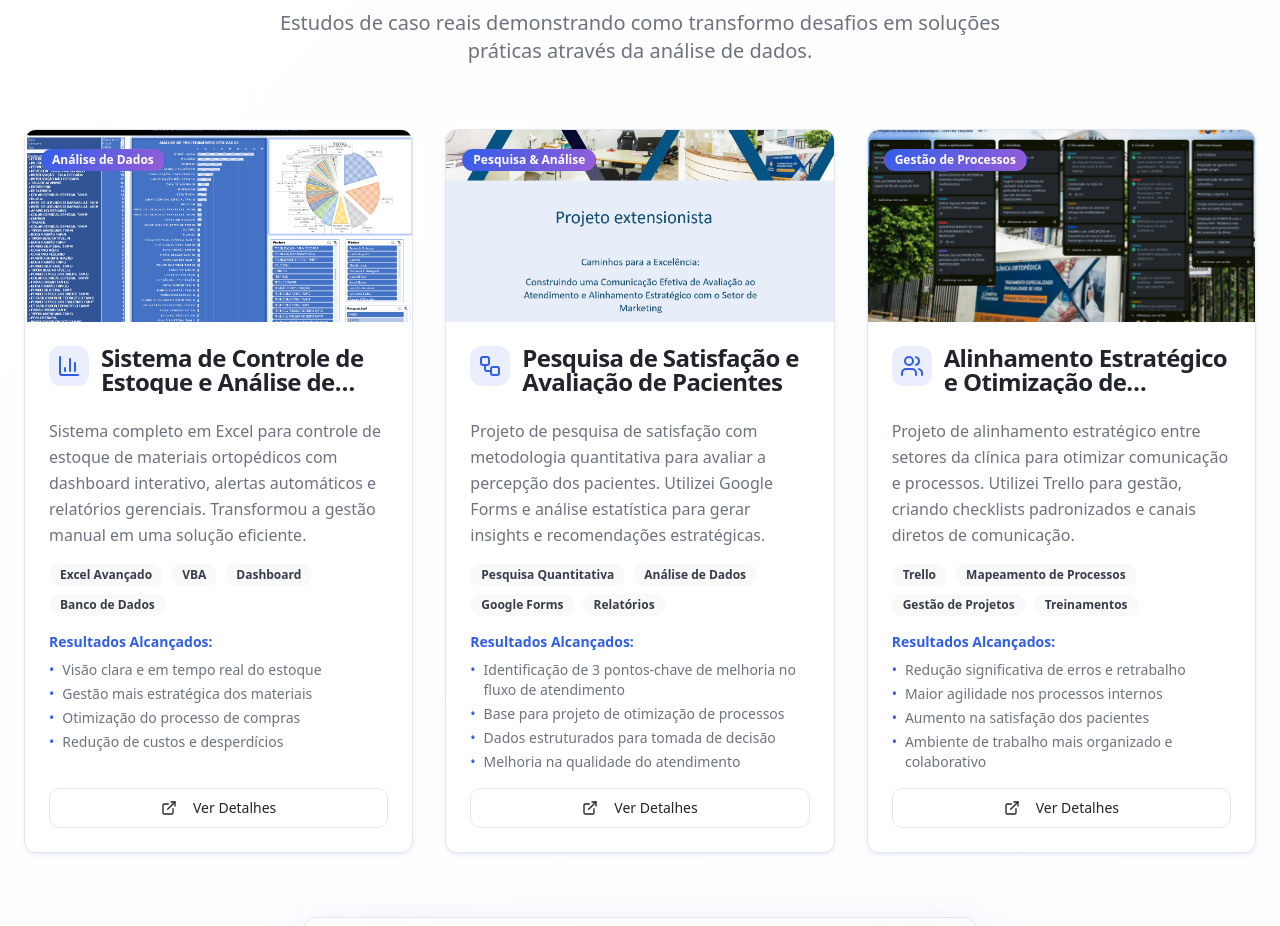
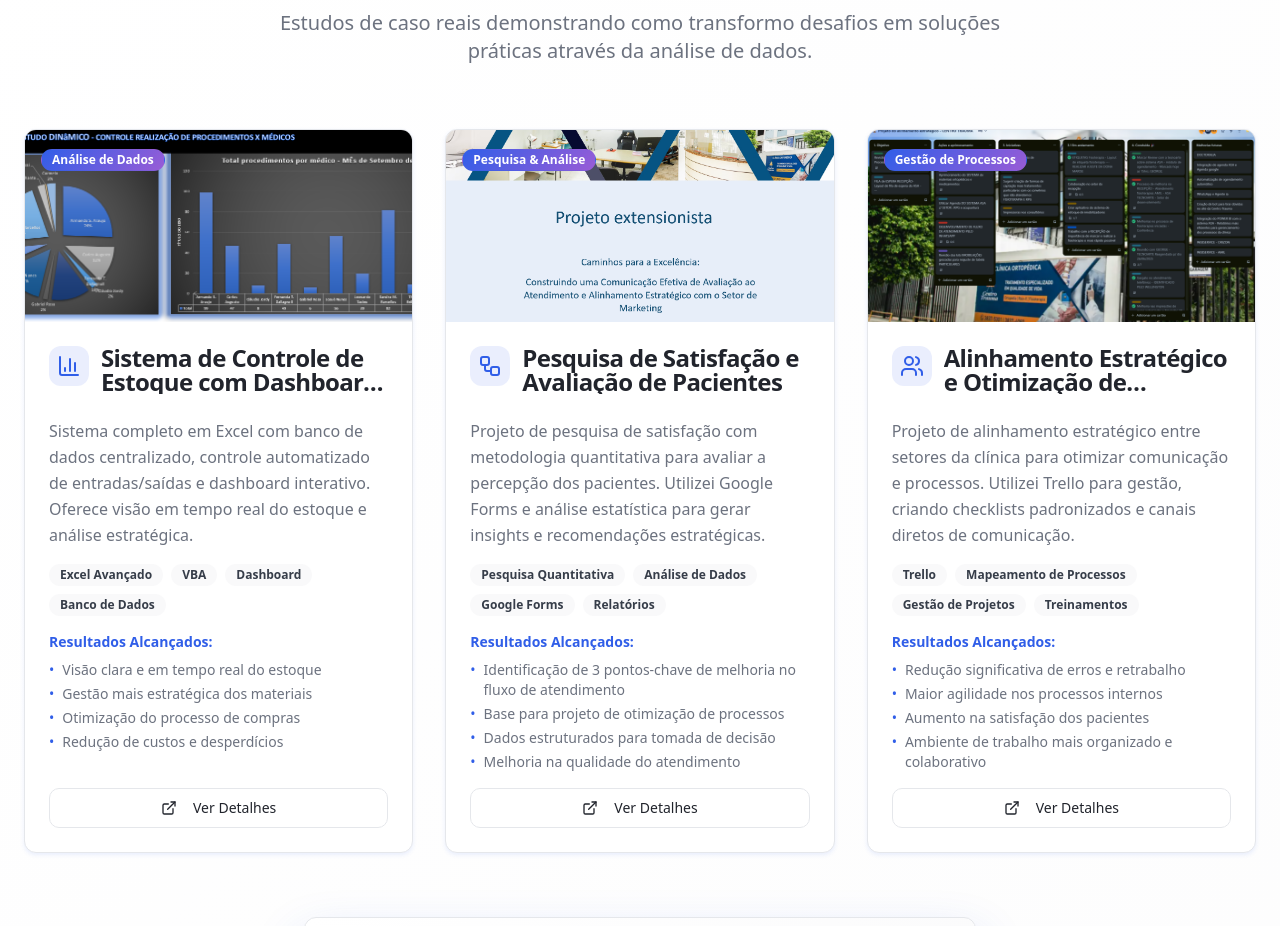
Before and after one commit to fravin/nexumtec, a React (Vite) app: page / in a window 1280 px wide. Shown: the part 4600-5526 px from the top of the page. Built offline with nearby package versions, Linux system fonts and the light colour scheme.

Commit message:
Add project details to modal
Added a new project case study to the modal component, detailing a dynamic inventory control system with a dashboard. The content includes the challenge, solution, results, and tools used for the project.

```diff
--- a/src/components/ProjectModal.tsx
+++ b/src/components/ProjectModal.tsx
@@ -50,27 +50,27 @@ const ProjectModal = ({ project, children }: ProjectModalProps) => {
         "Análise de Processos"
       ]
     },
-    "Sistema de Controle de Estoque e Análise de Materiais em Excel": {
-      fullTitle: "Sistema de Controle de Estoque e Análise de Materiais - Centro Trauma",
-      challenge: "A clínica necessitava de um controle preciso e visual do estoque de materiais ortopédicos para evitar faltas, otimizar compras e entender o padrão de consumo. O processo manual era suscetível a erros e não fornecia insights rápidos.",
-      solution: `Desenvolvi uma solução completa em Excel com:
+    "Sistema de Controle de Estoque com Dashboard Dinâmico": {
+      fullTitle: "Sistema de Controle de Estoque com Dashboard Dinâmico - Centro Trauma",
+      challenge: "A gestão de materiais ortopédicos era realizada de forma manual, o que dificultava a visibilidade em tempo real do estoque, gerava risco de falta de itens essenciais e não permitia uma análise estratégica do consumo. Era necessário um sistema que centralizasse as informações e fornecesse insights rápidos para otimizar as compras.",
+      solution: `Desenvolvi uma solução completa e automatizada em Excel, que funciona como um verdadeiro sistema de gestão. A ferramenta inclui:
 
-• Banco de dados para cadastro de produtos e fornecedores
+• Banco de Dados Centralizado: Para cadastro de produtos, fornecedores e controle de movimentações.
 
-• Sistema de controle de entradas e saídas automatizado
+• Sistema de Entradas e Saídas Automatizado: Simplifica o registro diário, minimizando erros manuais.
 
-• Dashboard dinâmico com gráficos interativos
+• Dashboard Dinâmico e Interativo: O coração do projeto, que consolida todos os dados e apresenta, através de gráficos e cartões de KPI, métricas essenciais como:
+  - Valor Total do Estoque
+  - Quantidade de Itens e Produtos Únicos
+  - Histórico Mensal de Entradas e Saídas
+  - Análise de Consumo por tipo de material`,
+      results: `A implementação da ferramenta transformou a gestão de estoque em um processo orientado por dados. Os resultados foram:
 
-• Relatórios em tempo real de valor total em estoque e status dos materiais`,
-      results: `A implementação trouxe transformações significativas:
+• Visão Clara e em Tempo Real: A diretoria passou a ter acesso imediato ao status do estoque, permitindo uma tomada de decisão mais ágil.
 
-• Visão clara e em tempo real do estoque
+• Gestão Estratégica: A análise do Dashboard permitiu identificar padrões de consumo, otimizar o processo de compras e negociar melhor com fornecedores.
 
-• Gestão mais estratégica dos materiais
-
-• Otimização do processo de compras
-
-• Redução de custos e desperdícios`,
+• Redução de Custos: O controle preciso evitou compras desnecessárias e reduziu o desperdício de materiais, gerando economia para a clínica.`,
       tools: [
         "Excel Avançado",
         "VBA (Visual Basic for Applications)",
--- a/src/components/Projects.tsx
+++ b/src/components/Projects.tsx
@@ -7,9 +7,9 @@ import ProjectModal from "./ProjectModal";
 const Projects = () => {
   const projects = [
     {
-      title: "Sistema de Controle de Estoque e Análise de Materiais em Excel",
-      description: "Sistema completo em Excel para controle de estoque de materiais ortopédicos com dashboard interativo, alertas automáticos e relatórios gerenciais. Transformou a gestão manual em uma solução eficiente.",
-      image: "/lovable-uploads/33181e0a-fc74-4de3-bca7-dc7dcdfded9d.png",
+      title: "Sistema de Controle de Estoque com Dashboard Dinâmico",
+      description: "Sistema completo em Excel com banco de dados centralizado, controle automatizado de entradas/saídas e dashboard interativo. Oferece visão em tempo real do estoque e análise estratégica.",
+      image: "/lovable-uploads/b24acb9c-0aed-47f2-a007-54b657dd77db.png",
       category: "Análise de Dados",
       technologies: ["Excel Avançado", "VBA", "Dashboard", "Banco de Dados"],
       icon: <BarChart3 className="h-6 w-6" />,
```
Also changed, not shown: public/lovable-uploads/b24acb9c-0aed-47f2-a007-54b657dd77db.png (added).
